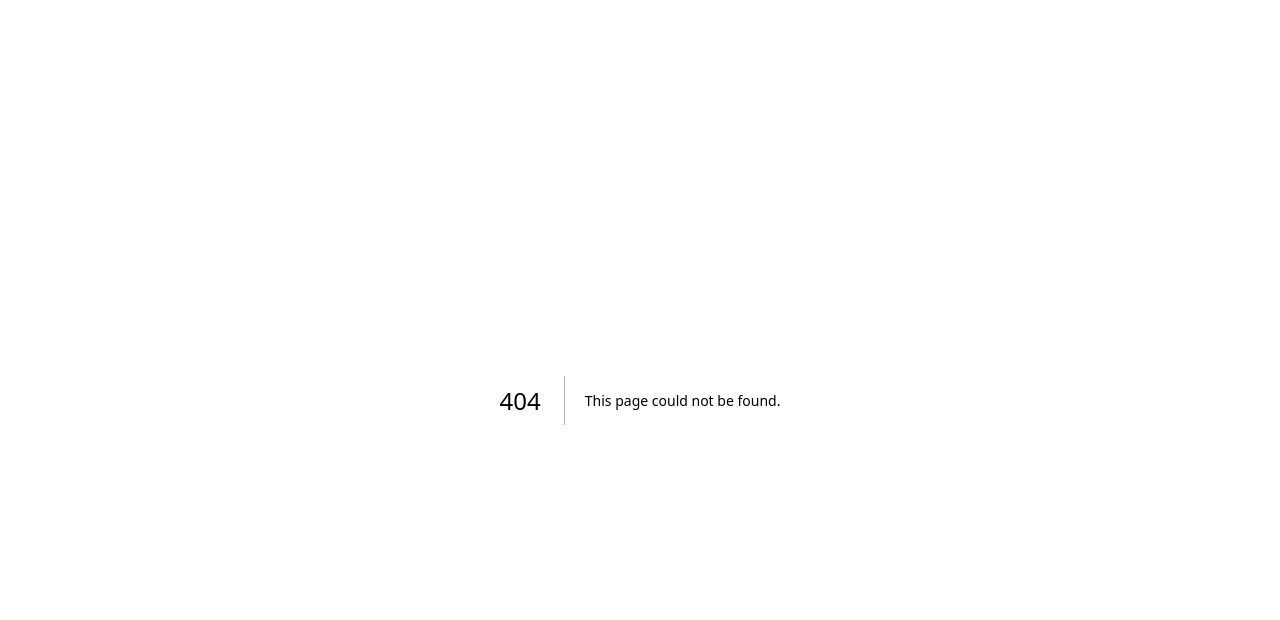
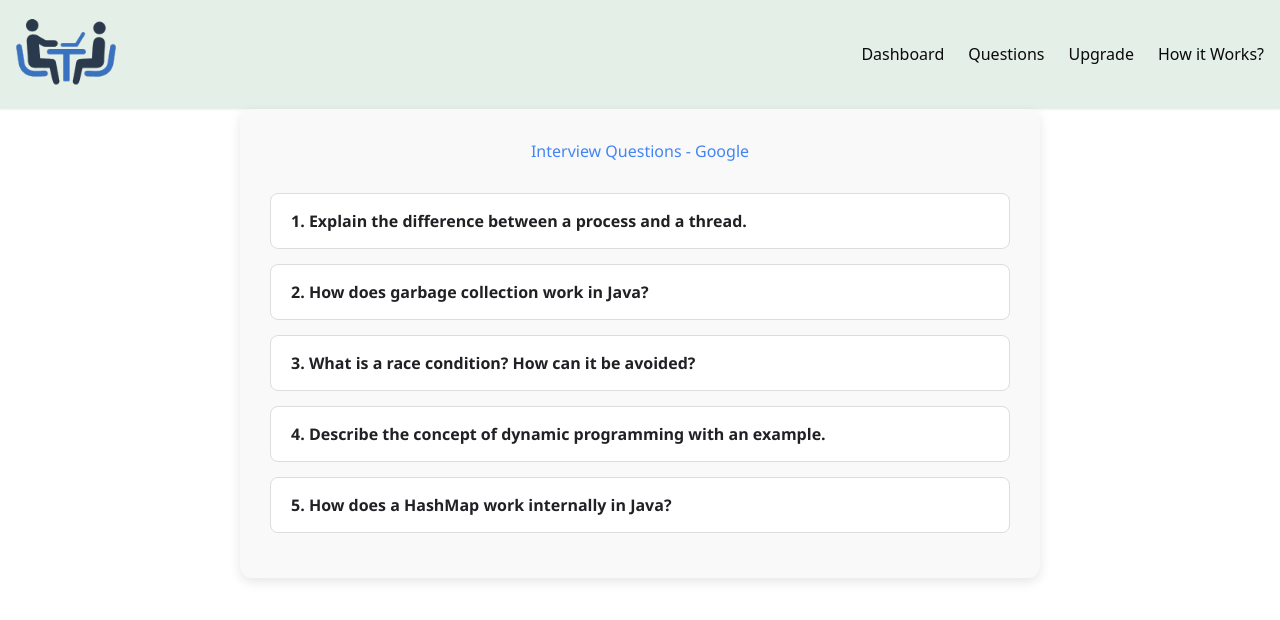
Before and after one commit to charlinishant/Ai-interview-mock, a Next.js app: page /dashboard/questions in a window 1280 px wide. Before the commit this address had no page. Shown: the top 620 px of the page. Built offline with nearby package versions, Linux system fonts and the light colour scheme.

Commit message:
Add files via upload

```diff
--- /dev/null
+++ b/app/dashboard/questions/GoogleInterviewPage.css
@@ -0,0 +1,45 @@
+.interview-container {
+    max-width: 800px;
+    margin: auto;
+    padding: 30px;
+    font-family: "Segoe UI", sans-serif;
+    background-color: #f9f9f9;
+    border-radius: 12px;
+    box-shadow: 0 4px 12px rgba(0, 0, 0, 0.1);
+  }
+
+  .title {
+    text-align: center;
+    color: #4285f4;
+    margin-bottom: 30px;
+  }
+
+  .question-list {
+    list-style: none;
+    padding: 0;
+  }
+
+  .question-item {
+    margin-bottom: 15px;
+    background: #fff;
+    padding: 15px 20px;
+    border-radius: 8px;
+    border: 1px solid #ddd;
+    transition: all 0.3s ease;
+  }
+
+  .question-item:hover {
+    background-color: #eef4fe;
+    cursor: pointer;
+  }
+
+  .question {
+    font-weight: 600;
+    color: #202124;
+  }
+
+  .answer {
+    margin-top: 10px;
+    color: #5f6368;
+    line-height: 1.5;
+  }
--- /dev/null
+++ b/app/dashboard/questions/GoogleInterviewPage.jsx
@@ -0,0 +1,67 @@
+"use client"
+import React, { useState } from "react";
+import "./GoogleInterviewPage.css"; // External CSS
+
+const GoogleInterviewPage = () => {
+  const companyName = "Google";
+
+  const questions = [
+    {
+      question: "Explain the difference between a process and a thread.",
+      answer:
+        "A process is an independent program with its own memory space, while a thread is a lightweight subprocess that shares memory with other threads in the same process."
+    },
+    {
+      question: "How does garbage collection work in Java?",
+      answer:
+        "Garbage collection automatically frees memory by destroying unreachable objects using various algorithms like mark-and-sweep."
+    },
+    {
+      question: "What is a race condition? How can it be avoided?",
+      answer:
+        "A race condition occurs when multiple threads access shared data and try to change it at the same time. It can be avoided using synchronization techniques like locks or semaphores."
+    },
+    {
+      question: "Describe the concept of dynamic programming with an example.",
+      answer:
+        "Dynamic programming solves problems by breaking them into subproblems and storing results to avoid recomputation. Example: Fibonacci sequence with memoization."
+    },
+    {
+      question: "How does a HashMap work internally in Java?",
+      answer:
+        "HashMap stores key-value pairs. It uses hashing to compute index and handles collisions using linked lists or trees (after Java 8)."
+    }
+    // Add more as needed...
+  ];
+
+  const [activeIndex, setActiveIndex] = useState(null);
+
+  const toggleAnswer = (index) => {
+    setActiveIndex(index === activeIndex ? null : index);
+  };
+
+  return (
+    <div className="interview-container">
+      <h1 className="title">Interview Questions - {companyName}</h1>
+      <ol className="question-list">
+        {questions.map((item, index) => (
+          <li key={index} className="question-item">
+            <div
+              className="question"
+              onClick={() => toggleAnswer(index)}
+              role="button"
+              tabIndex={0}
+            >
+              {index + 1}. {item.question}
+            </div>
+            {activeIndex === index && (
+              <div className="answer">{item.answer}</div>
+            )}
+          </li>
+        ))}
+      </ol>
+    </div>
+  );
+};
+
+export default GoogleInterviewPage;
--- /dev/null
+++ b/app/dashboard/questions/page.jsx
@@ -0,0 +1,14 @@
+import React from 'react'
+import GoogleInterviewPage from './GoogleInterviewPage';
+
+function page()
+ {
+  return (
+    <div>
+      <GoogleInterviewPage />
+
+    </div>
+  );
+}
+
+export default page
```
